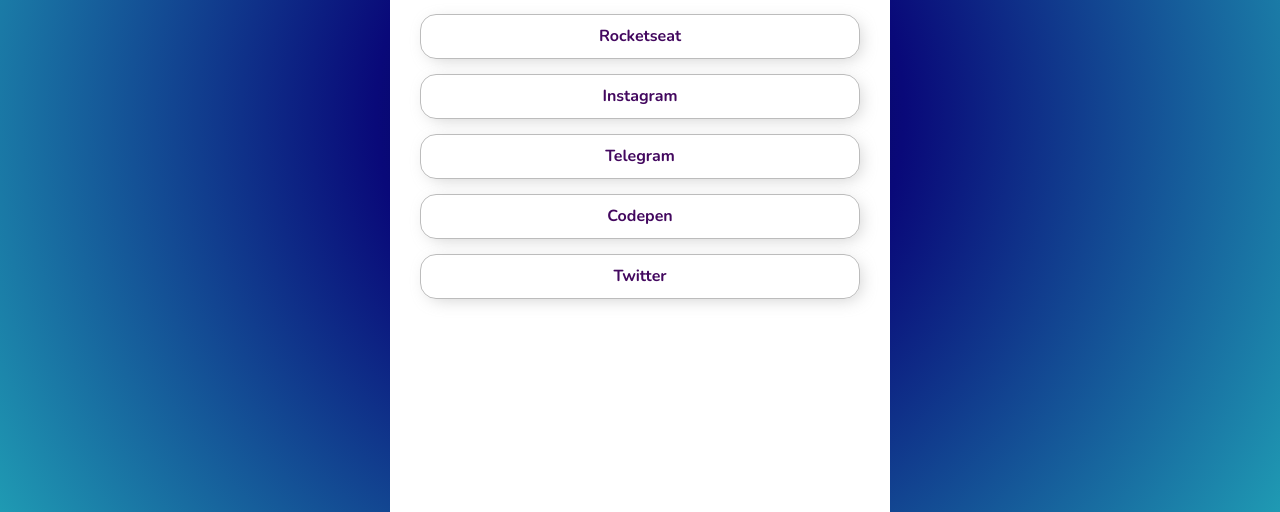
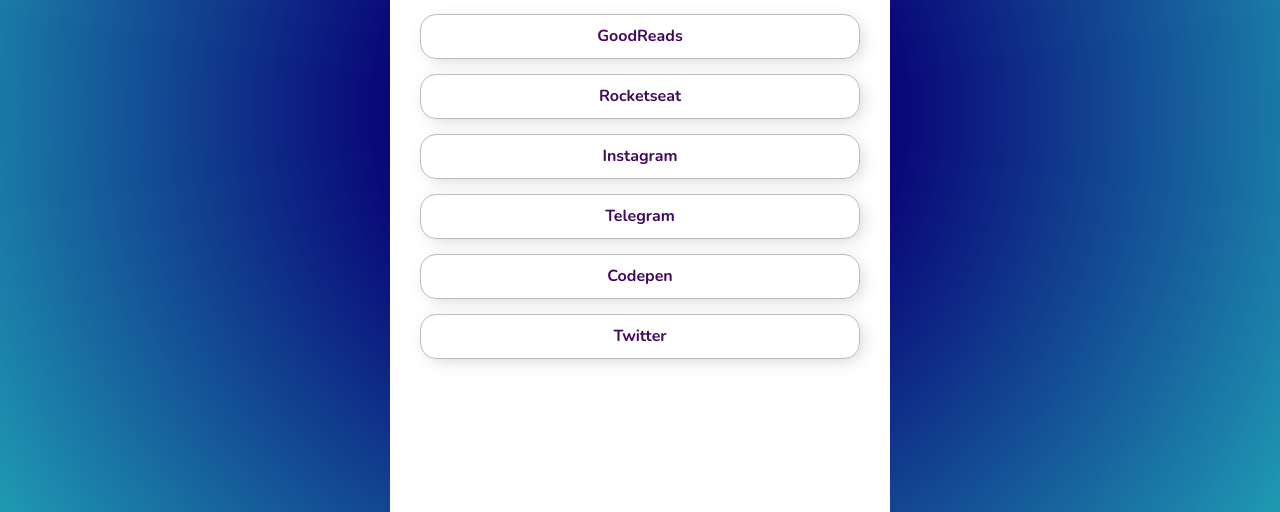
Before and after one commit to vdonoladev/my-linktree, a plain HTML site: page index.html in a window 1280 px wide. Shown: the part 288-800 px from the top of the page. Drawn offline with nearby package versions, Linux system fonts and the light colour scheme.

Commit message:
Retirando a barra de rolagem e adicionando links

```diff
--- a/assets/css/style.css
+++ b/assets/css/style.css
@@ -21,12 +21,13 @@ body {
     rgba(2, 0, 36, 1) 0%,
     rgba(9, 9, 121, 1) 35%,
     rgba(31, 154, 179, 1) 100%
-  );
+    );
   font-family: "Nunito", sans-serif;
 
   display: flex;
   justify-content: center;
   position: relative;
+  overflow-y: hidden;
 }
 
 .container {
--- a/index.html
+++ b/index.html
@@ -36,6 +36,7 @@
         </a>
       </div>
       <div class="content">
+        <a href="https://www.goodreads.com/vdonoladev" target="_blank" class="link">GoodReads</a>
         <a
         href="https://app.rocketseat.com.br/me/vdonoladev"
         target="_blank"
```
Lines whose indentation alone changed are shown as unchanged.
